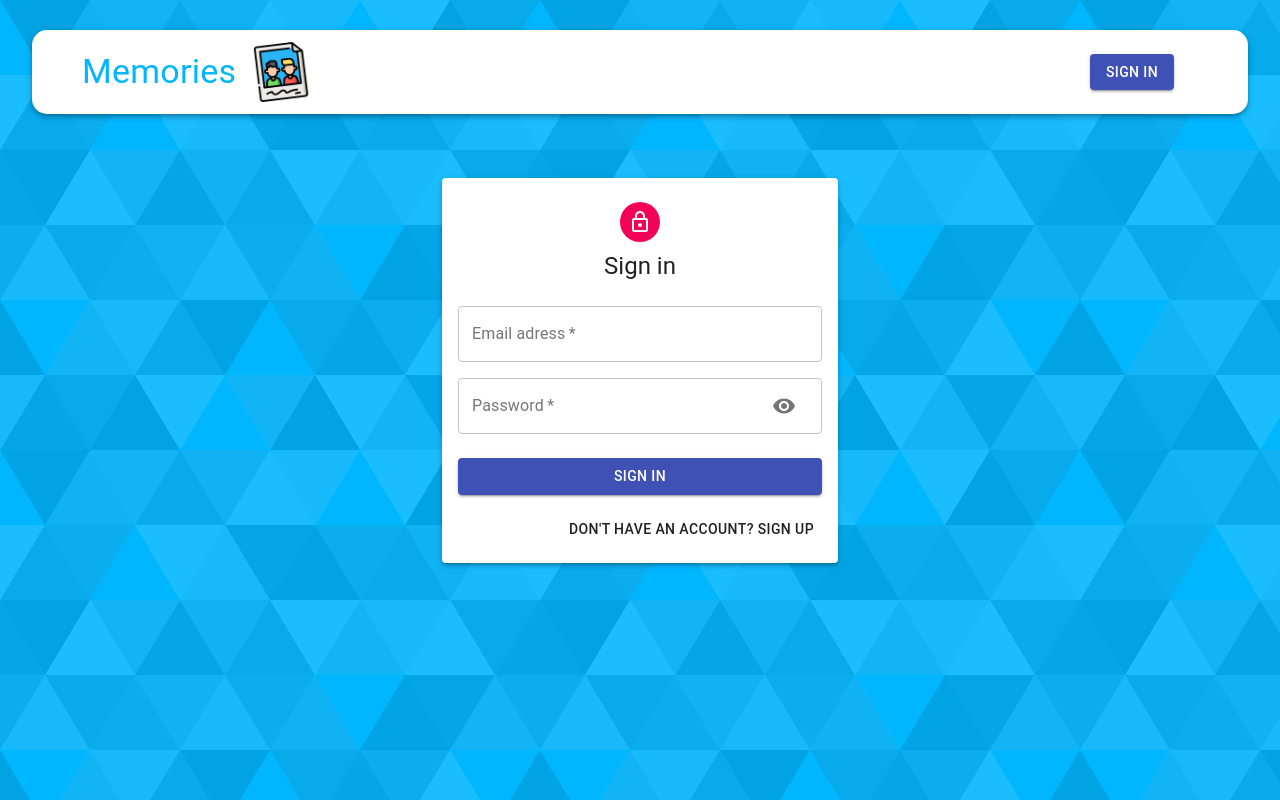
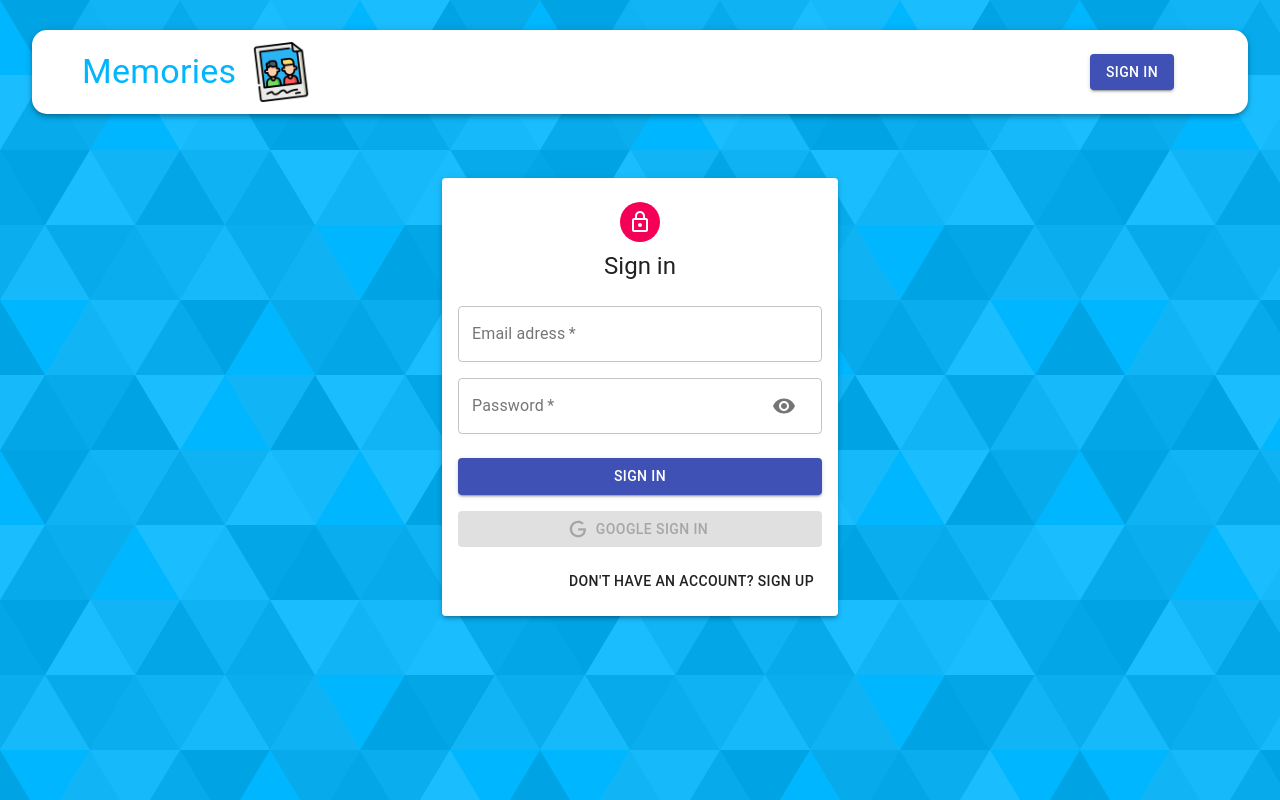
Before and after one commit to javierc22/memories_project_client, a React (Create React App) app: page /auth in a window 1280 px wide. Built offline with nearby package versions, Linux system fonts and the light colour scheme; no server answers.

Commit message:
add Google Oauth

```diff
--- /dev/null
+++ b/src/actions/auth.js
@@ -0,0 +1,2 @@
+import { AUTH } from '../constants/actionTypes'
+import * as api from ''
--- a/src/components/Auth/Auth.js
+++ b/src/components/Auth/Auth.js
@@ -1,9 +1,14 @@
 import { useState } from 'react'
 import { Container, Paper, Avatar, Typography, Grid, Button } from '@material-ui/core'
 import LockOutlinedIcon from '@material-ui/icons/LockOutlined'
+import { GoogleLogin } from 'react-google-login'
+import { useDispatch } from 'react-redux'
+import { useHistory } from 'react-router-dom'
 
 import useStyles from './styles'
 import Input from './Input'
+import IconGoogle from './IconGoogle'
+import { AUTH } from '../../constants/actionTypes'
 
 const initialState = { firstName: '', lastName: '', email: '', password: '', confirmPassword: '' }
 
@@ -12,6 +17,8 @@
   const [isSignup, setIsSignup] = useState(false)
   const [showPassword, setShowPassword] = useState(false)
   const [form, setForm] = useState(initialState)
+  const dispatch = useDispatch()
+  const history = useHistory()
 
   const handleSubmit = () => {
 
@@ -22,6 +29,22 @@
   }
 
   const handleShowPassword = () => setShowPassword(!showPassword)
+
+  const googleSuccess = async(res) => {
+    const result = res?.profileObj
+    const token = res?.tokenId
+
+    try {
+      dispatch({ type: AUTH, data: { result, token }})
+      history.push("/")
+    } catch (error) {
+      console.log(error)
+    }
+  }
+
+  const googleError = () => {
+    alert('Google Sign In was unsuccessful. Try again later')
+  }
 
   const switchMode = () => {
     setForm(initialState)
@@ -69,6 +92,26 @@
             { isSignup ? 'Sign Up' : 'Sign In' }
           </Button>
 
+          <GoogleLogin
+            clientId={process.env.REACT_APP_GOOGLE_CLIENT_ID}
+            render={(renderProps) => (
+              <Button
+                className={classes.googleButton}
+                color="primary"
+                fullWidth
+                onClick={renderProps.onClick}
+                disabled={renderProps.disabled}
+                startIcon={<IconGoogle />}
+                variant="contained"
+              >
+                Google Sign In
+              </Button>
+            )}
+            onSuccess={googleSuccess}
+            onFailure={googleError}
+            cookiePolicy="single_host_origin"
+          />
+
           <Grid container justifyContent="flex-end">
             <Grid item>
               <Button onClick={switchMode}>
--- /dev/null
+++ b/src/components/Auth/IconGoogle.js
@@ -0,0 +1,10 @@
+const IconGoogle = () => (
+  <svg style={{ width: '20px', height: '20px' }} viewBox="0 0 24 24">
+    <path
+      fill="currentColor"
+      d="M21.35,11.1H12.18V13.83H18.69C18.36,17.64 15.19,19.27 12.19,19.27C8.36,19.27 5,16.25 5,12C5,7.9 8.2,4.73 12.2,4.73C15.29,4.73 17.1,6.7 17.1,6.7L19,4.72C19,4.72 16.56,2 12.1,2C6.42,2 2.03,6.8 2.03,12C2.03,17.05 6.16,22 12.25,22C17.6,22 21.5,18.33 21.5,12.91C21.5,11.76 21.35,11.1 21.35,11.1V11.1Z"
+    />
+  </svg>
+);
+
+export default IconGoogle
--- a/src/components/Navbar/Navbar.js
+++ b/src/components/Navbar/Navbar.js
@@ -1,13 +1,29 @@
-import React from 'react'
+import { useState, useEffect } from 'react'
 import { AppBar, Typography, Toolbar, Avatar, Button } from '@material-ui/core'
-import { Link } from 'react-router-dom'
+import { Link, useHistory, useLocation } from 'react-router-dom'
+import { useDispatch } from 'react-redux';
 
 import useStyles from './styles'
 import memories from '../../images/memories.png'
+import * as actionType from '../../constants/actionTypes';
 
 const Navbar = () => {
+  const [user, setUser] = useState(JSON.parse(localStorage.getItem('profile')))
   const classes = useStyles()
-  const user = null
+  const dispatch = useDispatch()
+  const history = useHistory()
+  const location = useLocation()
+
+  const logout = () => {
+    dispatch({ type: actionType.LOGOUT })
+    history.push("/auth")
+    setUser(null)
+  }
+
+  useEffect(() => {
+    // const token = user?.token
+    setUser(JSON.parse(localStorage.getItem('profile')))
+  }, [location])
 
   return (
     <AppBar className={classes.appBar} position="static" color="inherit">
@@ -28,7 +44,7 @@
                 <Typography className={classes.userName} variant="h6">
                   { user?.result.name }
                 </Typography>
-                <Button variant="contained" className={classes.logout} color="secondary">
+                <Button variant="contained" className={classes.logout} color="secondary" onClick={logout}>
                   Logout
                 </Button>
               </div>
--- a/src/constants/actionTypes.js
+++ b/src/constants/actionTypes.js
@@ -4,3 +4,6 @@
 export const DELETE = 'DELETE'
 export const FETCH_ALL = 'FETCH_ALL'
 export const LIKE = 'LIKE'
+
+export const AUTH = 'AUTH';
+export const LOGOUT = 'LOGOUT';
--- /dev/null
+++ b/src/reducers/auth.js
@@ -0,0 +1,18 @@
+import * as actionType from '../constants/actionTypes'
+
+const authReducer = (state = { authData: null}, action) => {
+  switch (action.type) {
+    case actionType.AUTH:
+      localStorage.setItem('profile', JSON.stringify({ ...action?.data }))
+      return {...state, authData: action.data }
+
+    case actionType.LOGOUT:
+      localStorage.clear()
+      return {...state, authData: null }
+
+    default:
+      return state
+  }
+}
+
+export default authReducer
--- a/src/reducers/index.js
+++ b/src/reducers/index.js
@@ -1,5 +1,6 @@
 import { combineReducers } from 'redux'
 
 import { postsReducer as posts } from './posts'
+import auth from './auth'
 
-export const reducers = combineReducers({ posts })
+export const reducers = combineReducers({ posts, auth })
```
